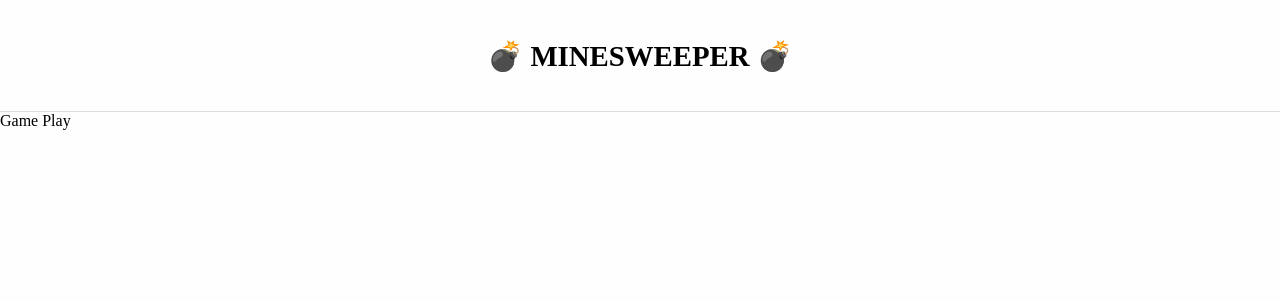
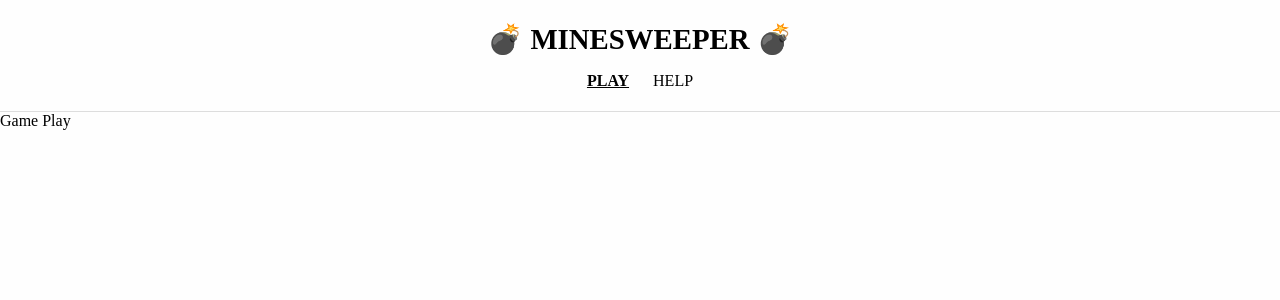
Before and after one commit to RoseJang2000/react-minesweeper-game, a React (Create React App) app: page / in a window 1280 px wide. Shown: the top 300 px of the page. Built offline with nearby package versions, Linux system fonts and the light colour scheme.

Commit message:
:sparkles: Feat : Header 네비게이션 추가

```diff
--- a/src/components/layout/Header.tsx
+++ b/src/components/layout/Header.tsx
@@ -1,9 +1,13 @@
-import { HeaderTitle, StyledHeader } from './HeaderStyle';
+import { HeaderNav, HeaderTitle, NavButton, StyledHeader } from './HeaderStyle';
 
 const Header = () => {
   return (
     <StyledHeader>
       <HeaderTitle to="/">💣 MINESWEEPER 💣</HeaderTitle>
+      <HeaderNav>
+        <NavButton to="/">PLAY</NavButton>
+        <NavButton to="/help">HELP</NavButton>
+      </HeaderNav>
     </StyledHeader>
   );
 };
```
